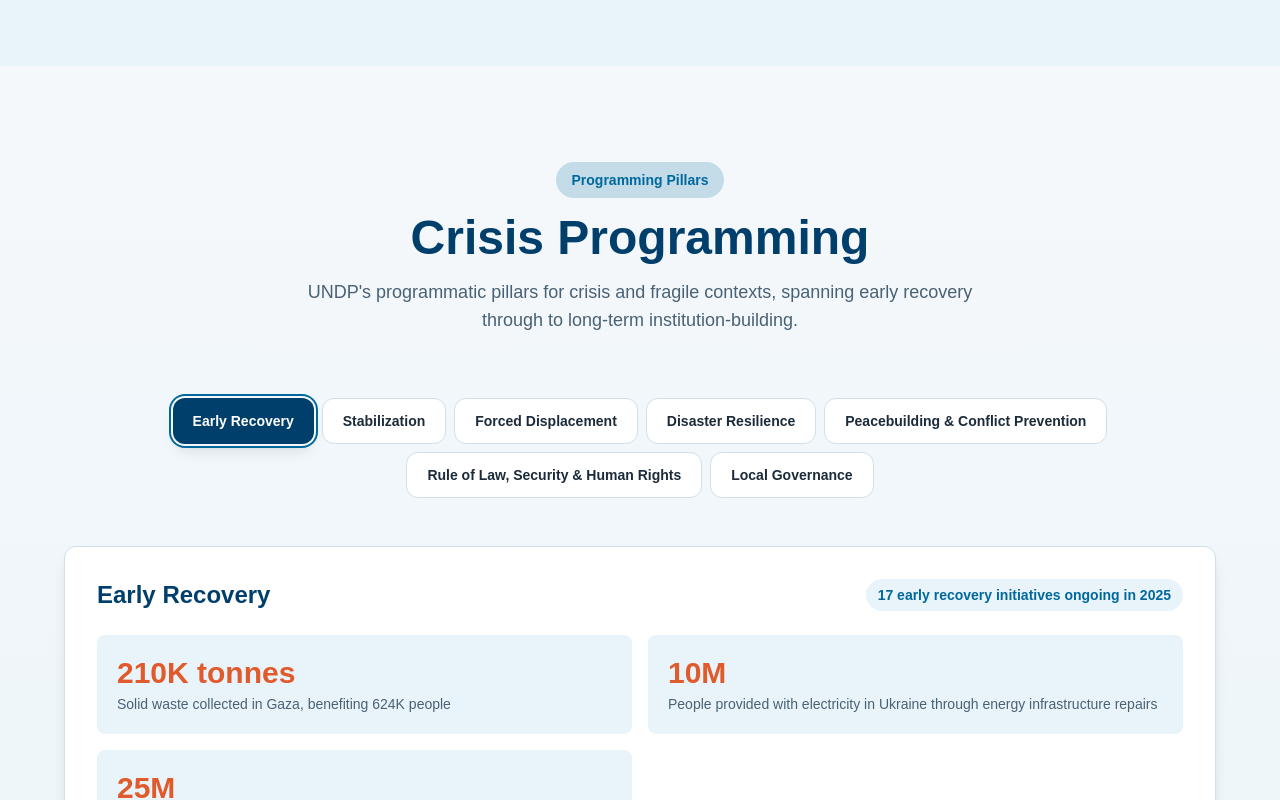
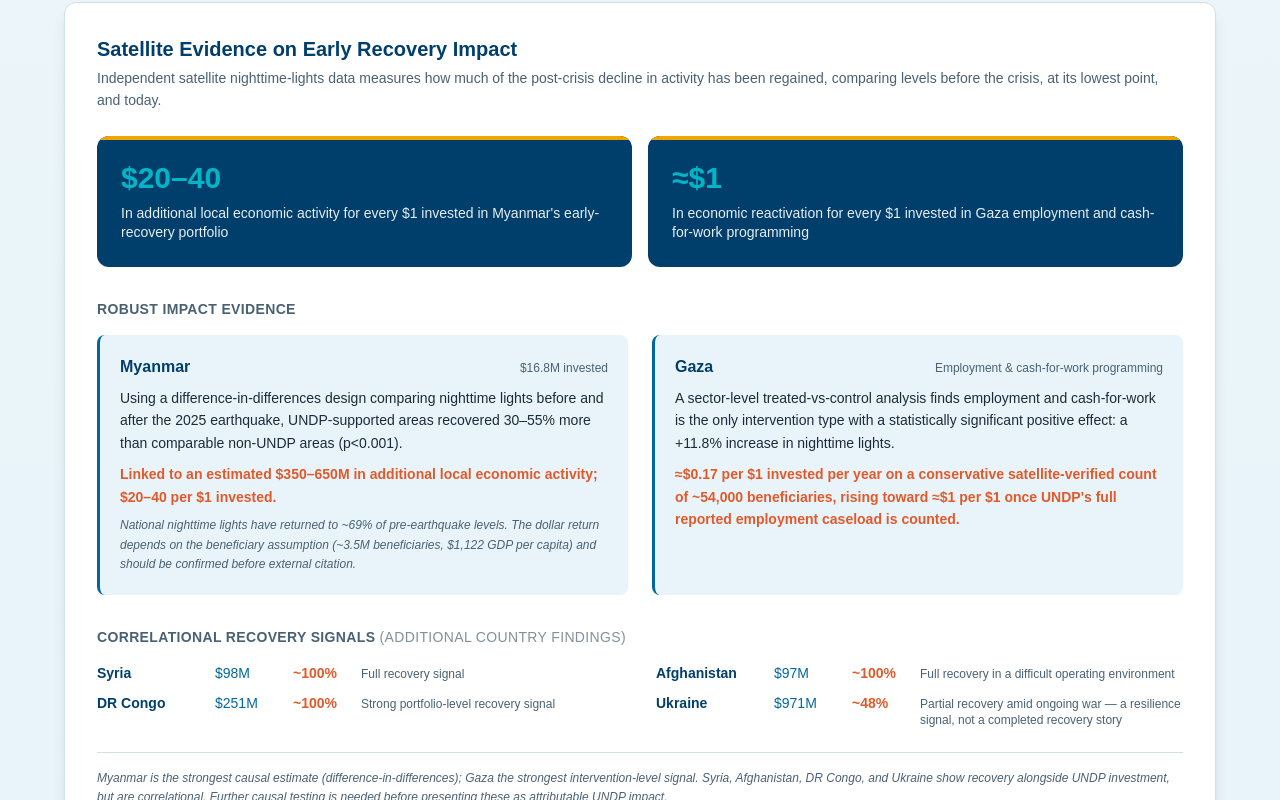
Before and after one commit to jia-q1/undp, a Next.js app: page / in a window 1280 px wide. Shown: the part 4000-4800 px from the top of the page. Built offline with nearby package versions, Linux system fonts and the light colour scheme.

Commit message:
Last sections of the financial info for now

```diff
--- a/components/DirectFundingSupportSection.tsx
+++ b/components/DirectFundingSupportSection.tsx
@@ -11,7 +11,7 @@
 
 export function DirectFundingSupportSection() {
   const data = reportData.directFundingSupport;
-  const { trac3, surge, leverage, resourceMobilization2025 } = data;
+  const { trac3, surge, leverage, resourceMobilization2025, satelliteEvidence } = data;
   const maxBureau = Math.max(...trac3.byBureau.map((b) => b.value));
   const maxCountry = Math.max(...trac3.topCountries.map((c) => c.value));
   const [expandedTeam, setExpandedTeam] = useState<string | null>(null);
@@ -358,6 +358,59 @@
             ))}
           </div>
         </motion.div>
+
+        {/* Satellite Evidence on Early Recovery Impact */}
+        <motion.div
+          className="bg-white rounded-xl shadow-lg border border-rule p-8 mt-8"
+          initial={{ opacity: 0, y: 20 }}
+          whileInView={{ opacity: 1, y: 0 }}
+          transition={{ duration: 0.6 }}
+          viewport={{ once: true }}
+        >
+          <h3 className="text-xl font-bold text-navy mb-1">{satelliteEvidence.title}</h3>
+          <p className="text-mid text-sm leading-relaxed mb-6">{satelliteEvidence.approach}</p>
+
+          <div className="grid grid-cols-1 sm:grid-cols-2 gap-4 mb-8">
+            {satelliteEvidence.headline.map((stat, idx) => (
+              <div key={idx} className="bg-navy rounded-xl p-6 relative overflow-hidden">
+                <div className="absolute top-0 left-0 right-0 h-1 bg-gold" />
+                <div className="text-3xl font-bold text-teal">{stat.value}</div>
+                <div className="text-sm text-white/90 mt-2 leading-snug">{stat.label}</div>
+              </div>
+            ))}
+          </div>
+
+          <h4 className="text-sm font-bold text-mid uppercase tracking-wide mb-4">Robust Impact Evidence</h4>
+          <div className="grid grid-cols-1 md:grid-cols-2 gap-6 mb-8">
+            {satelliteEvidence.robust.map((item) => (
+              <div key={item.country} className="bg-ice rounded-lg p-5 border-l-3 border-blue" style={{ borderLeftWidth: 3 }}>
+                <div className="flex items-baseline justify-between mb-2">
+                  <span className="font-bold text-navy">{item.country}</span>
+                  <span className="text-xs text-mid">{item.investment}</span>
+                </div>
+                <p className="text-sm text-slate leading-relaxed mb-2">{item.finding}</p>
+                <p className="text-sm font-semibold text-coral leading-relaxed">{item.result}</p>
+                {item.note && <p className="text-xs text-mid italic leading-relaxed mt-2">{item.note}</p>}
+              </div>
+            ))}
+          </div>
+
+          <h4 className="text-sm font-bold text-mid uppercase tracking-wide mb-4">
+            Correlational Recovery Signals <span className="font-normal text-mid/70">(additional country findings)</span>
+          </h4>
+          <div className="grid grid-cols-1 md:grid-cols-2 gap-x-8 gap-y-2.5 mb-6">
+            {satelliteEvidence.correlational.map((item) => (
+              <div key={item.country} className="grid grid-cols-[110px_70px_60px_1fr] items-baseline gap-2">
+                <span className="text-sm font-semibold text-navy">{item.country}</span>
+                <span className="text-sm text-blue">{item.investment}</span>
+                <span className="text-sm font-bold text-coral">{item.recovery}</span>
+                <span className="text-xs text-mid">{item.note}</span>
+              </div>
+            ))}
+          </div>
+
+          <p className="text-xs text-mid italic leading-relaxed border-t border-rule pt-4">{satelliteEvidence.caveat}</p>
+        </motion.div>
       </div>
     </section>
   );
--- a/lib/data.ts
+++ b/lib/data.ts
@@ -279,6 +279,39 @@
           ],
         },
       ],
+    },
+    // Independent satellite nighttime-lights analysis (a well-established proxy
+    // for economic activity), used to test whether UNDP early-recovery
+    // investment is associated with regained economic activity post-crisis.
+    satelliteEvidence: {
+      title: "Satellite Evidence on Early Recovery Impact",
+      approach: "Independent satellite nighttime-lights data measures how much of the post-crisis decline in activity has been regained, comparing levels before the crisis, at its lowest point, and today.",
+      headline: [
+        { value: "$20–40", label: "In additional local economic activity for every $1 invested in Myanmar's early-recovery portfolio" },
+        { value: "≈$1", label: "In economic reactivation for every $1 invested in Gaza employment and cash-for-work programming" },
+      ],
+      robust: [
+        {
+          country: "Myanmar",
+          investment: "$16.8M invested",
+          finding: "Using a difference-in-differences design comparing nighttime lights before and after the 2025 earthquake, UNDP-supported areas recovered 30–55% more than comparable non-UNDP areas (p<0.001).",
+          result: "Linked to an estimated $350–650M in additional local economic activity; $20–40 per $1 invested.",
+          note: "National nighttime lights have returned to ~69% of pre-earthquake levels. The dollar return depends on the beneficiary assumption (~3.5M beneficiaries, $1,122 GDP per capita) and should be confirmed before external citation.",
+        },
+        {
+          country: "Gaza",
+          investment: "Employment & cash-for-work programming",
+          finding: "A sector-level treated-vs-control analysis finds employment and cash-for-work is the only intervention type with a statistically significant positive effect: a +11.8% increase in nighttime lights.",
+          result: "≈$0.17 per $1 invested per year on a conservative satellite-verified count of ~54,000 beneficiaries, rising toward ≈$1 per $1 once UNDP's full reported employment caseload is counted.",
+        },
+      ],
+      correlational: [
+        { country: "Syria", investment: "$98M", recovery: "~100%", note: "Full recovery signal" },
+        { country: "Afghanistan", investment: "$97M", recovery: "~100%", note: "Full recovery in a difficult operating environment" },
+        { country: "DR Congo", investment: "$251M", recovery: "~100%", note: "Strong portfolio-level recovery signal" },
+        { country: "Ukraine", investment: "$971M", recovery: "~48%", note: "Partial recovery amid ongoing war — a resilience signal, not a completed recovery story" },
+      ],
+      caveat: "Myanmar is the strongest causal estimate (difference-in-differences); Gaza the strongest intervention-level signal. Syria, Afghanistan, DR Congo, and Ukraine show recovery alongside UNDP investment, but are correlational. Further causal testing is needed before presenting these as attributable UNDP impact.",
     },
   },
 
```
